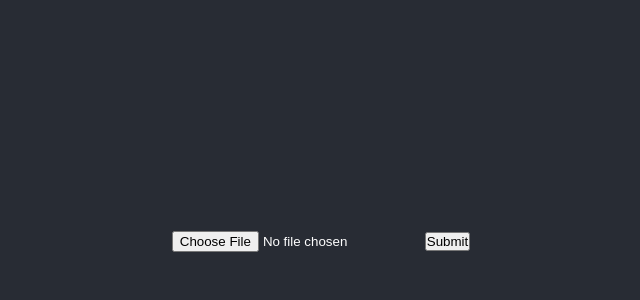
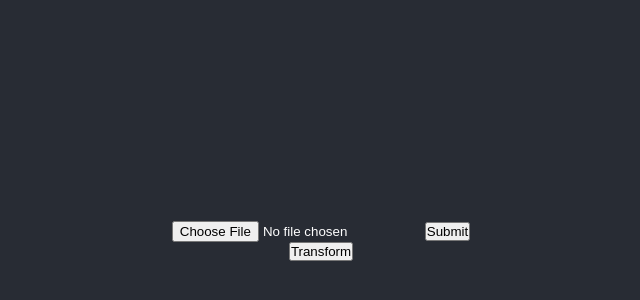
Before and after one commit to miloszwojcik/cheesecake, a React (Create React App) app: page / in a window 1280 px wide. Shown: the part 164-464 px from the top of the page, without its empty margins (319-959 px from the left). Built offline with nearby package versions, Linux system fonts and the light colour scheme.

Commit message:
Apply category to rows

```diff
--- a/src/components/CsvReaderTool.jsx
+++ b/src/components/CsvReaderTool.jsx
@@ -118,6 +118,17 @@ export default function CsvReader() {
     reader.readAsText(csvFile);
   };
 
+  const transformData = () => {
+    const applyCategory = rows.map((row) =>
+      row.map((cell, i) => ({
+        ...cell,
+        type: columns.find((col) => col.id === cell.id).value,
+      }))
+    );
+
+    console.log("applyCategory", applyCategory);
+  };
+
   return (
     <>
       <form id="csv-form">
@@ -142,6 +153,7 @@ export default function CsvReader() {
       {rows.length > 0 && (
         <Table rows={rows} columns={columns} getSelect={getSelect} />
       )}
+      <button onClick={transformData}>Transform</button>
     </>
   );
 }
```
